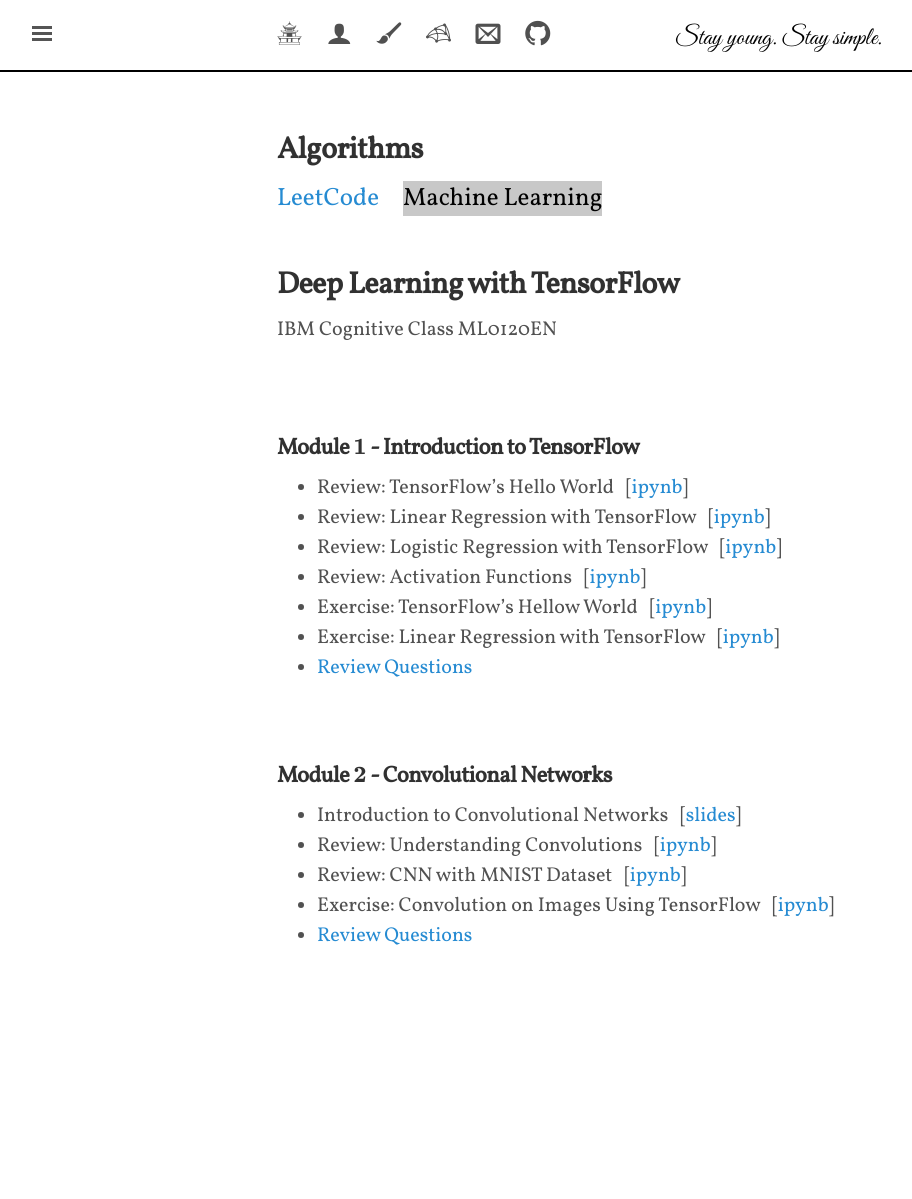
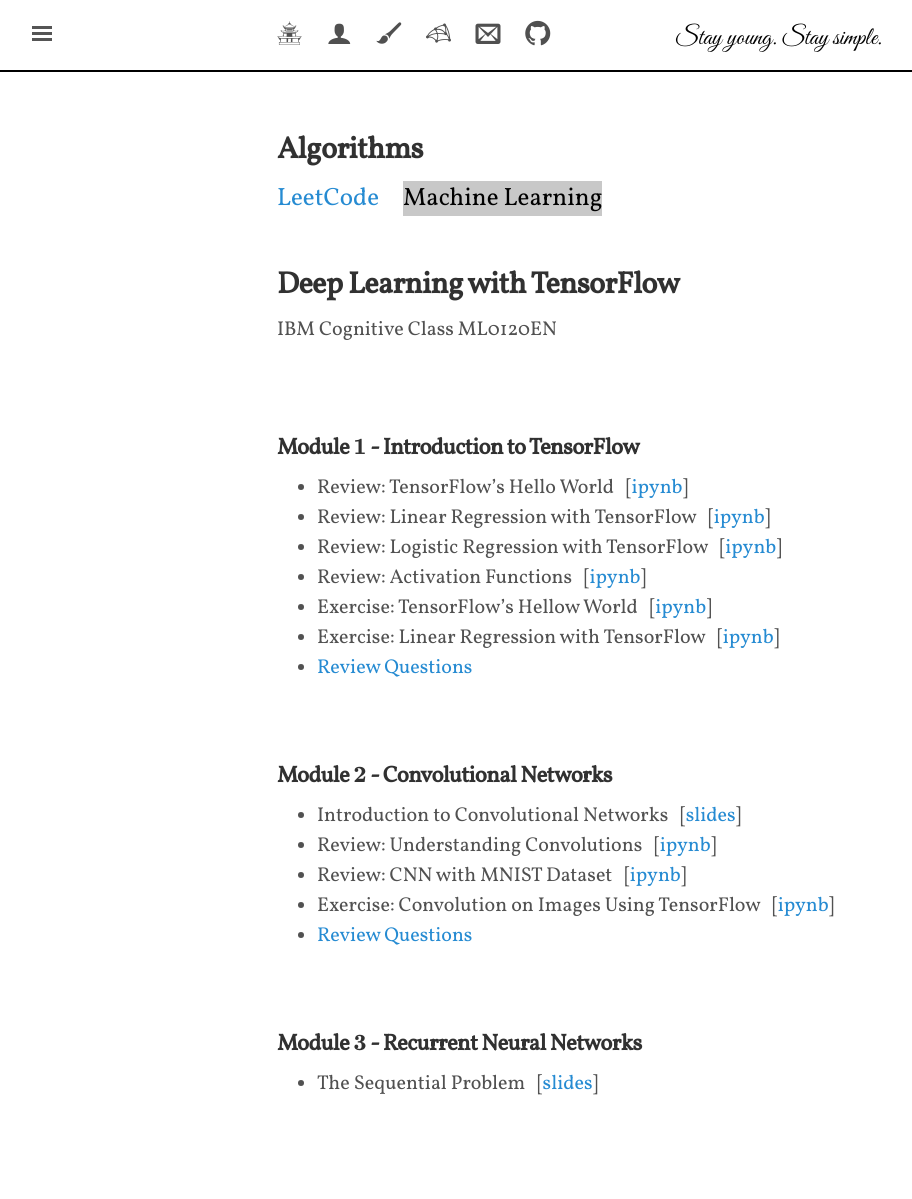
Before and after one commit to shevapato2008/myBlog, a Jekyll site: the page built from algorithms/machinelearning/dltf/index.md, in a window 1280 px wide. Shown: the whole page, without its empty margins (3-915 px from the left). Built offline with Jekyll 4.4.1, drawn with Linux system fonts in a browser that asks for light colours; some web fonts are replaced; formulas are drawn with MathJax 3; comment, search, counter and statistics services are not loaded; before the commit the page ends 1051 px from its top, so only the background shows below that.

Commit message:
Updated.

```diff
--- a/algorithms/machinelearning/dltf/index.md
+++ b/algorithms/machinelearning/dltf/index.md
@@ -31,7 +31,10 @@
 + Exercise: Convolution on Images Using TensorFlow &nbsp; [[ipynb](http://nbviewer.jupyter.org/github/shevapato2008/IBM_ML0120EN/blob/master/ML0120EN-2.1-Exercise-ConvolutiononImagesusingTensorFlow.ipynb)]
 + [Review Questions]({{site.baseurl}}/algorithms/machinelearning/dltf/quizzes/quiz02)
 
+<br>
 
+### Module $\boldsymbol{3}$ - Recurrent Neural Networks
++ The Sequential Problem &nbsp; [[slides]({{site.baseurl}}/algorithms/machinelearning/dltf/3-1 "The Sequential Problem")]
 
 
 <br><br>
```
